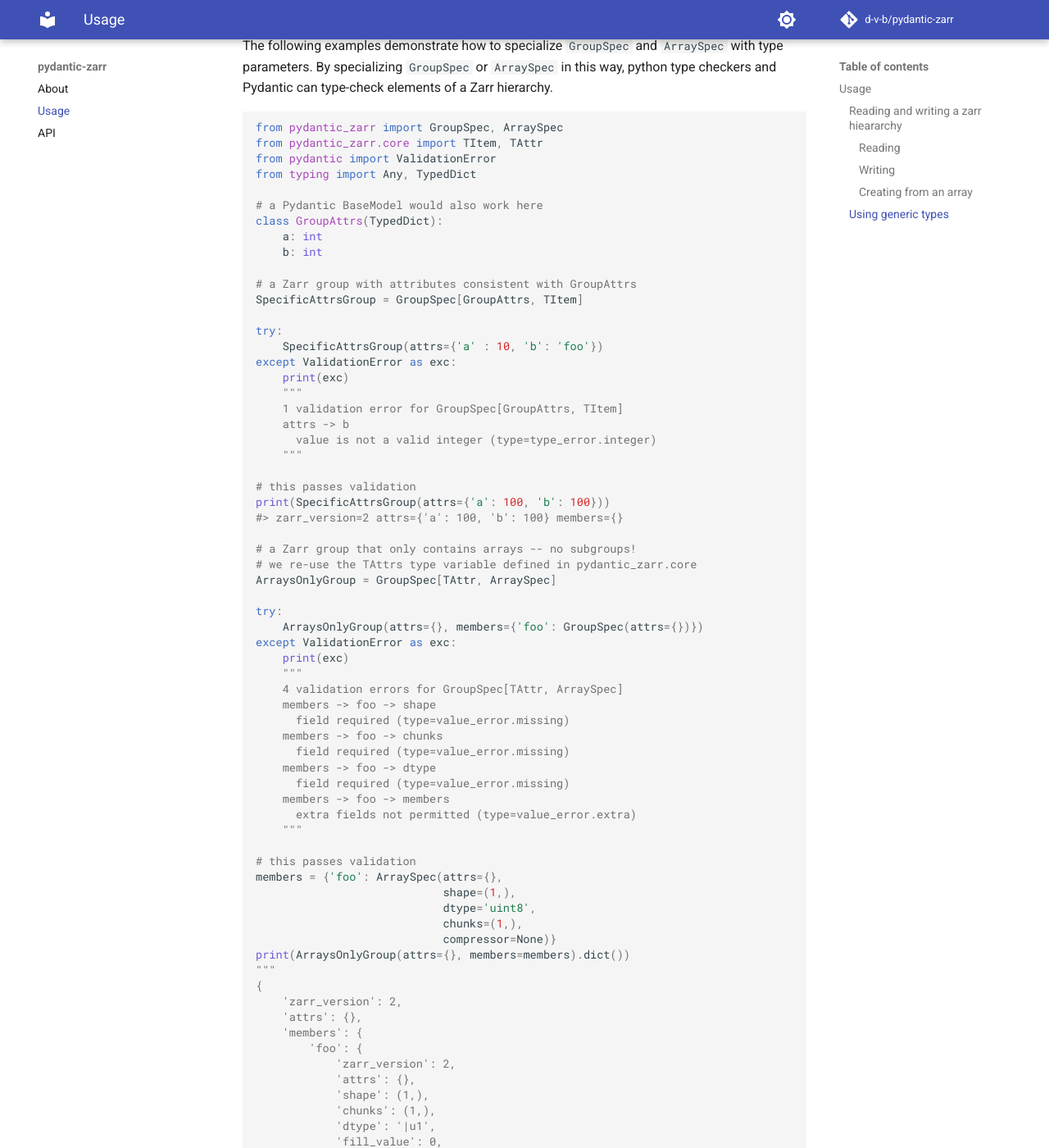
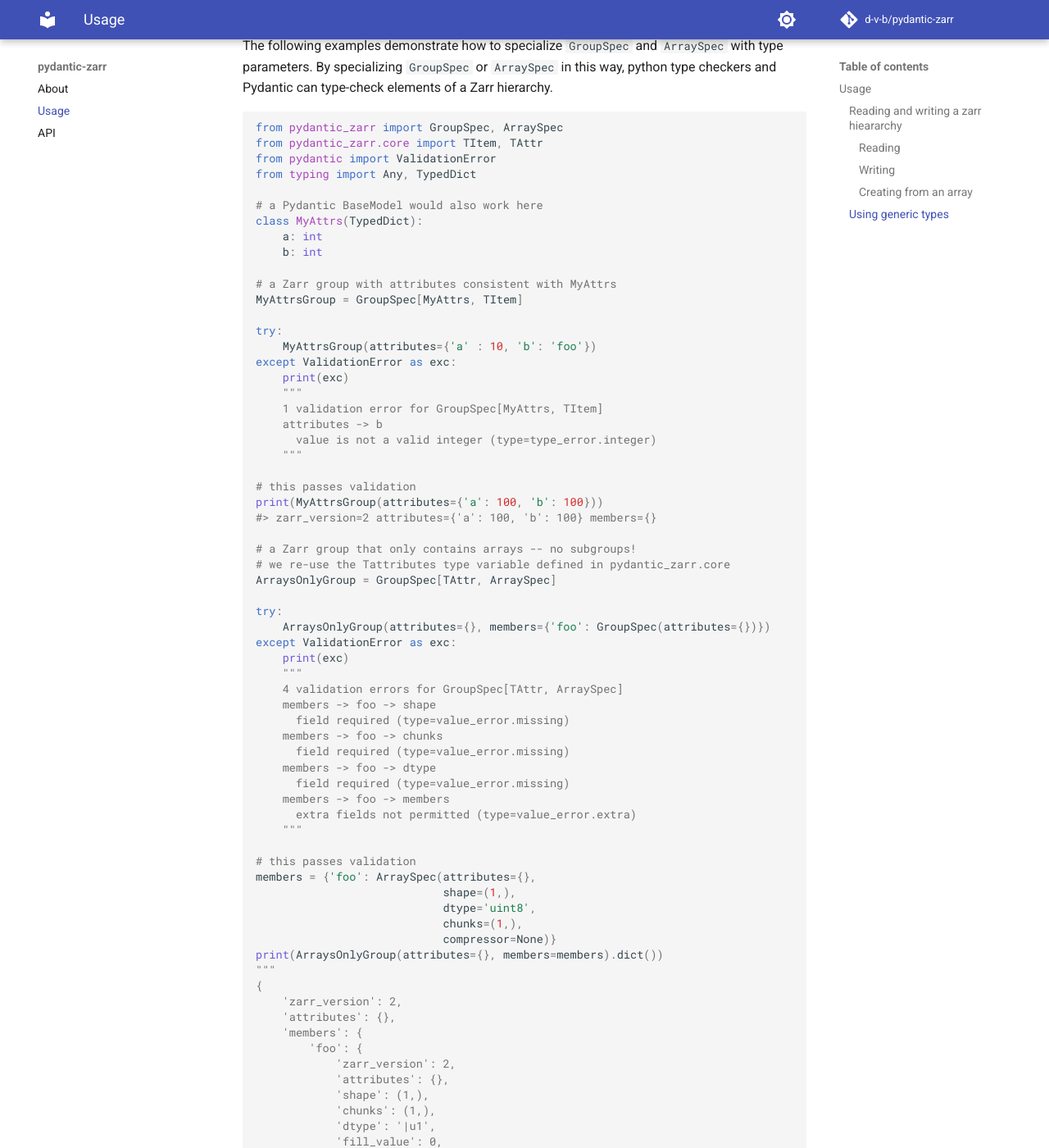
Before and after one commit to janelia-cellmap/pydantic-zarr, an MkDocs documentation site: the page built from docs/usage.md, in a window 1280 px wide and 1400 px high, scrolled down 2319 px. Shown: the whole window at 82% size. Built offline with MkDocs 1.6.1 and Material for MkDocs 9.7.7, drawn with Linux system fonts in a browser that asks for light colours; comment, search, counter and statistics services are not loaded; some of the changed text lies outside the part shown.

Commit message:
fix: attrs -> attributes

```diff
--- a/docs/usage.md
+++ b/docs/usage.md
@@ -33,11 +33,11 @@
 """
 {
     'zarr_version': 2,
-    'attrs': {'group_metadata': 10},
+    'attributes': {'group_metadata': 10},
     'members': {
         'bar': {
             'zarr_version': 2,
-            'attrs': {'array_metadata': True},
+            'attributes': {'array_metadata': True},
             'shape': (10,),
             'chunks': (10,),
             'dtype': '<f8',
@@ -53,7 +53,7 @@
 
 # modify the spec to define a new Zarr hierarchy
 spec2 = spec.copy()
-spec2.attrs = {'a': 100, 'b': 'metadata'}
+spec2.attributes = {'a': 100, 'b': 'metadata'}
 
 spec2.members['bar'].shape = (100,)
 
@@ -85,7 +85,7 @@
 """
 {
     'zarr_version': 2,
-    'attrs': {},
+    'attributes': {},
     'shape': (10,),
     'chunks': (10,),
     'dtype': '<i8',
@@ -109,33 +109,33 @@
 from typing import Any, TypedDict
 
 # a Pydantic BaseModel would also work here
-class GroupAttrs(TypedDict):
+class MyAttrs(TypedDict):
     a: int
     b: int
 
-# a Zarr group with attributes consistent with GroupAttrs
-SpecificAttrsGroup = GroupSpec[GroupAttrs, TItem]
+# a Zarr group with attributes consistent with MyAttrs
+MyAttrsGroup = GroupSpec[MyAttrs, TItem]
 
 try:
-    SpecificAttrsGroup(attrs={'a' : 10, 'b': 'foo'})
+    MyAttrsGroup(attributes={'a' : 10, 'b': 'foo'})
 except ValidationError as exc:
     print(exc)
     """
-    1 validation error for GroupSpec[GroupAttrs, TItem]
-    attrs -> b
+    1 validation error for GroupSpec[MyAttrs, TItem]
+    attributes -> b
       value is not a valid integer (type=type_error.integer)
     """
 
 # this passes validation
-print(SpecificAttrsGroup(attrs={'a': 100, 'b': 100}))
-#> zarr_version=2 attrs={'a': 100, 'b': 100} members={}
+print(MyAttrsGroup(attributes={'a': 100, 'b': 100}))
+#> zarr_version=2 attributes={'a': 100, 'b': 100} members={}
 
 # a Zarr group that only contains arrays -- no subgroups!
-# we re-use the TAttrs type variable defined in pydantic_zarr.core
+# we re-use the Tattributes type variable defined in pydantic_zarr.core
 ArraysOnlyGroup = GroupSpec[TAttr, ArraySpec]
 
 try:
-    ArraysOnlyGroup(attrs={}, members={'foo': GroupSpec(attrs={})})
+    ArraysOnlyGroup(attributes={}, members={'foo': GroupSpec(attributes={})})
 except ValidationError as exc:
     print(exc)
     """
@@ -151,20 +151,20 @@
     """
 
 # this passes validation
-members = {'foo': ArraySpec(attrs={},
+members = {'foo': ArraySpec(attributes={},
                             shape=(1,),
                             dtype='uint8',
                             chunks=(1,),
                             compressor=None)}
-print(ArraysOnlyGroup(attrs={}, members=members).dict())
+print(ArraysOnlyGroup(attributes={}, members=members).dict())
 """
 {
     'zarr_version': 2,
-    'attrs': {},
+    'attributes': {},
     'members': {
         'foo': {
             'zarr_version': 2,
-            'attrs': {},
+            'attributes': {},
             'shape': (1,),
             'chunks': (1,),
             'dtype': '|u1',
```
Also changed, not shown: docs/index.md (+8 -8 lines), 2 other files.
